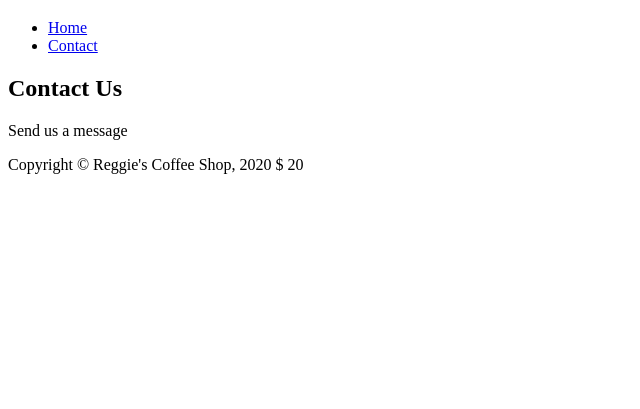
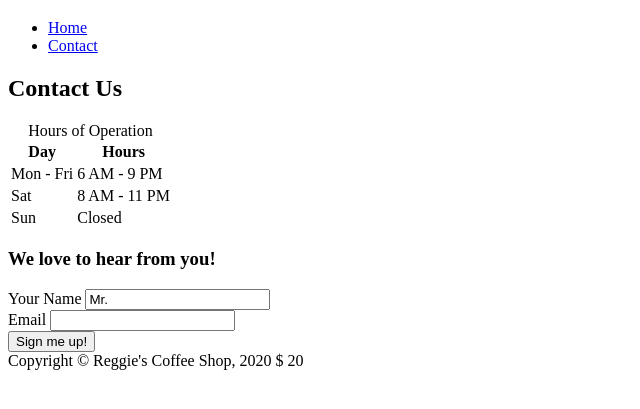
Before and after one commit to abhaysharma/mtm6130-f20-030, a plain HTML site: page week-4/contact.html in a window 1280 px wide. Shown: the part 61-470 px from the top of the page, without its empty margins (0-640 px from the left). Drawn offline with Linux system fonts and the light colour scheme.

Commit message:
Adding tables and starting the form

```diff
--- a/week-4/contact.html
+++ b/week-4/contact.html
@@ -26,7 +26,45 @@
   <!-- page content -->
   <main>
     <h2>Contact Us</h2>
-    <p>Send us a message</p>
+    <table>
+      <caption>Hours of Operation</caption>
+      <thead>
+        <tr>
+          <th>Day</th>
+          <th>Hours</th>
+        </tr>
+      </thead>
+      <tbody>
+        <tr>
+          <td>Mon - Fri</td>
+          <td>6 AM - 9 PM</td>
+        </tr>
+        <tr>
+          <td>Sat</td>
+          <td>8 AM - 11 PM</td>
+        </tr>
+        <tr>
+          <td>Sun</td>
+          <td>Closed</td>
+        </tr>
+      </tbody>
+    </table>
+    <!-- Adding a form -->
+    <section>
+      <h3>We love to hear from you!</h3>
+      <form action="thanks.html" method="get">
+        <div>
+          <label for="fullname">Your Name</label>
+          <input type="text" id="fullname" name="yourname" placeholder="John Doe" value="Mr. ">
+        </div>
+        <div>
+          <label for="youremail">Email</label>
+          <input type="email" id="youremail" name="youremail" required>
+        </div>
+
+        <button type="submit">Sign me up!</button>
+      </form>
+    </section>
   </main>
   <footer>
     <!-- HTML Entity -->
```
Also changed, not shown: week-4/index.html (+28 -0 lines).
